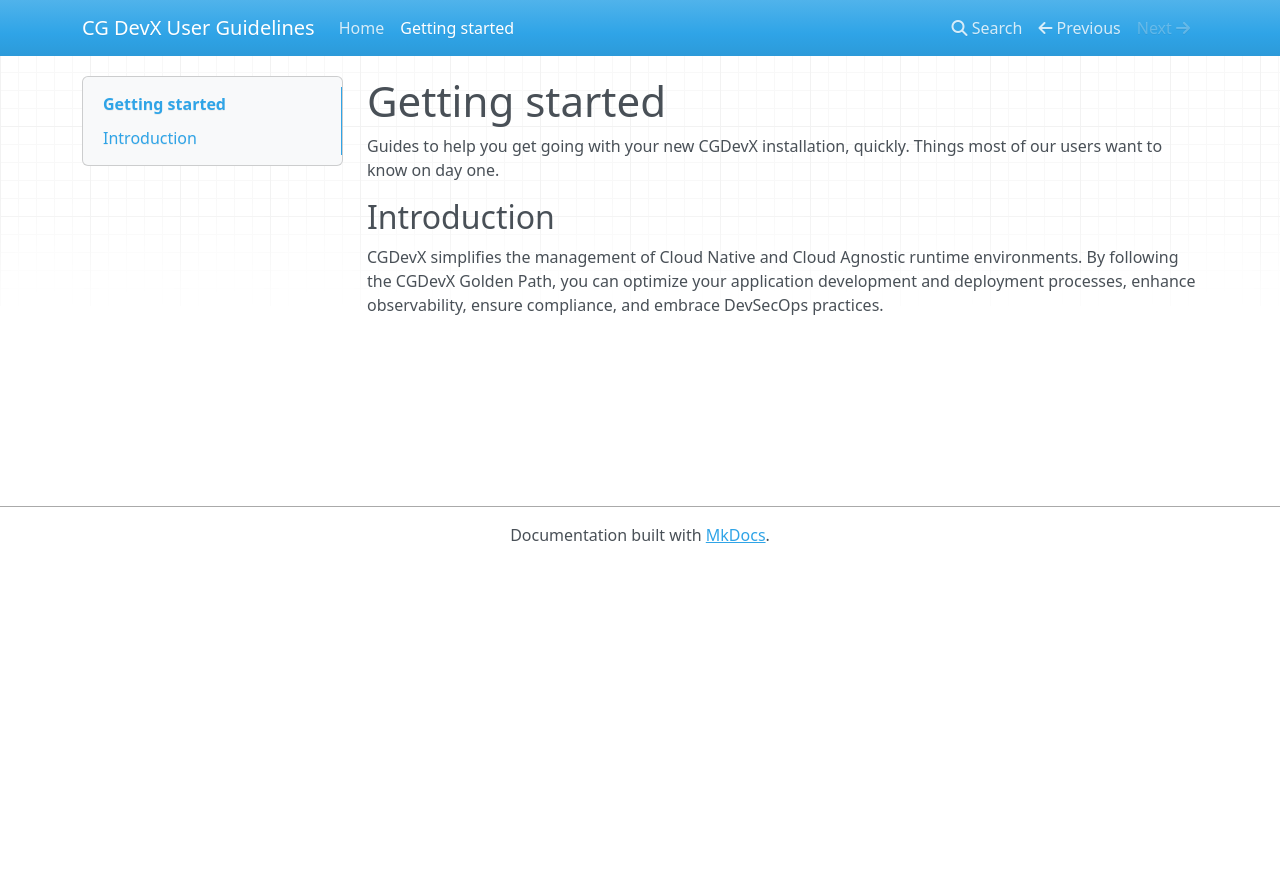
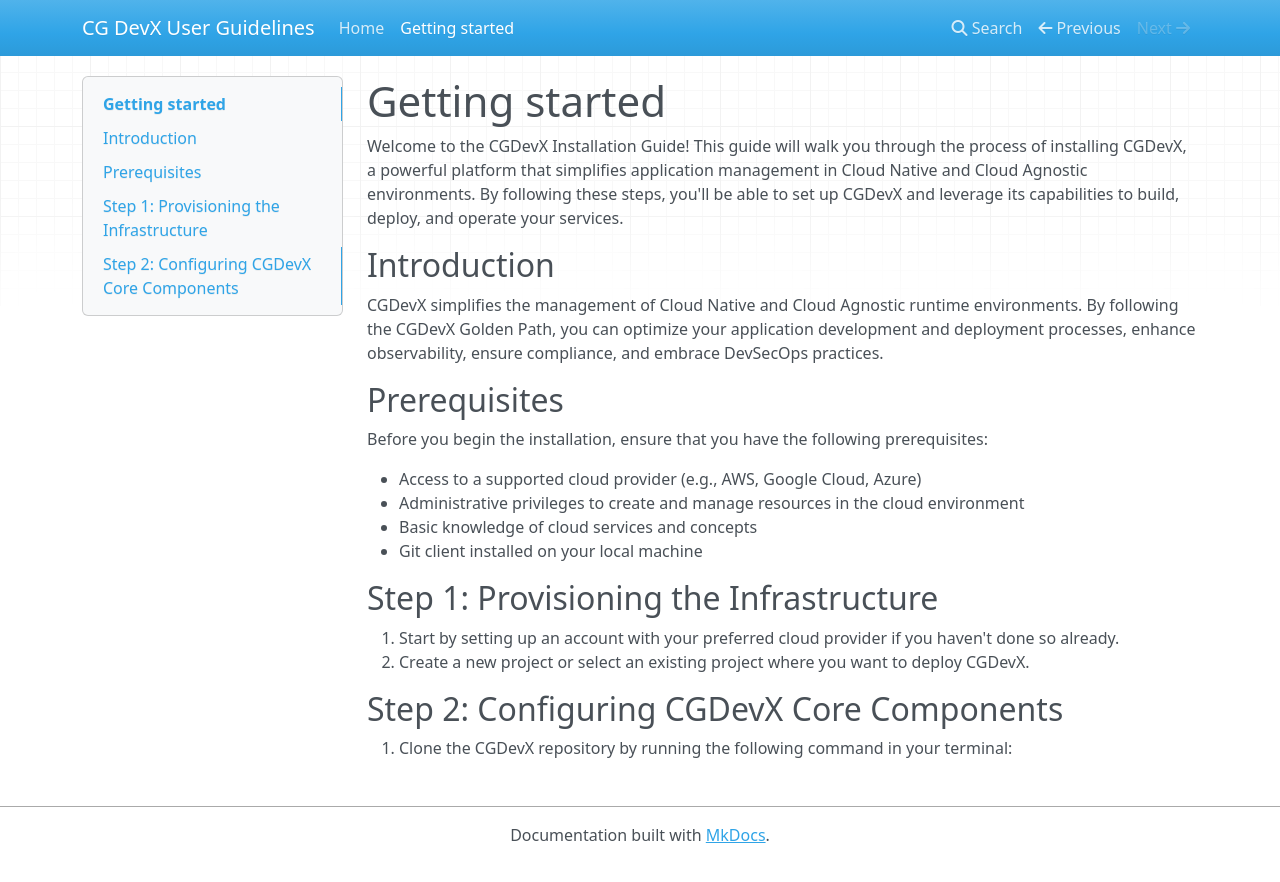
Before and after one commit to CloudGeometry/cg-devx-docs, an MkDocs documentation site: the page built from docs/getting_started.md, in a window 1280 px wide. Shown: the top 882 px of the page. Built offline with MkDocs 1.6.1, drawn with Linux system fonts in a browser that asks for light colours; nearby versions of some CDN libraries.

Commit message:
CGSA-212: CG DevX User Guidelines

```diff
--- a/docs/getting_started.md
+++ b/docs/getting_started.md
@@ -1,7 +1,25 @@
 #Getting started
 
-Guides to help you get going with your new CGDevX installation, quickly. Things most of our users want to know on day one.
+Welcome to the CGDevX Installation Guide! This guide will walk you through the process of installing CGDevX, a powerful platform that simplifies application management in Cloud Native and Cloud Agnostic environments. By following these steps, you'll be able to set up CGDevX and leverage its capabilities to build, deploy, and operate your services.
 
 ## Introduction
 
 CGDevX simplifies the management of Cloud Native and Cloud Agnostic runtime environments. By following the CGDevX Golden Path, you can optimize your application development and deployment processes, enhance observability, ensure compliance, and embrace DevSecOps practices.
+
+## Prerequisites
+
+Before you begin the installation, ensure that you have the following prerequisites:
+
+- Access to a supported cloud provider (e.g., AWS, Google Cloud, Azure)
+- Administrative privileges to create and manage resources in the cloud environment
+- Basic knowledge of cloud services and concepts
+- Git client installed on your local machine
+
+## Step 1: Provisioning the Infrastructure
+
+1. Start by setting up an account with your preferred cloud provider if you haven't done so already.
+2. Create a new project or select an existing project where you want to deploy CGDevX.
+
+## Step 2: Configuring CGDevX Core Components
+
+1. Clone the CGDevX repository by running the following command in your terminal:
```
